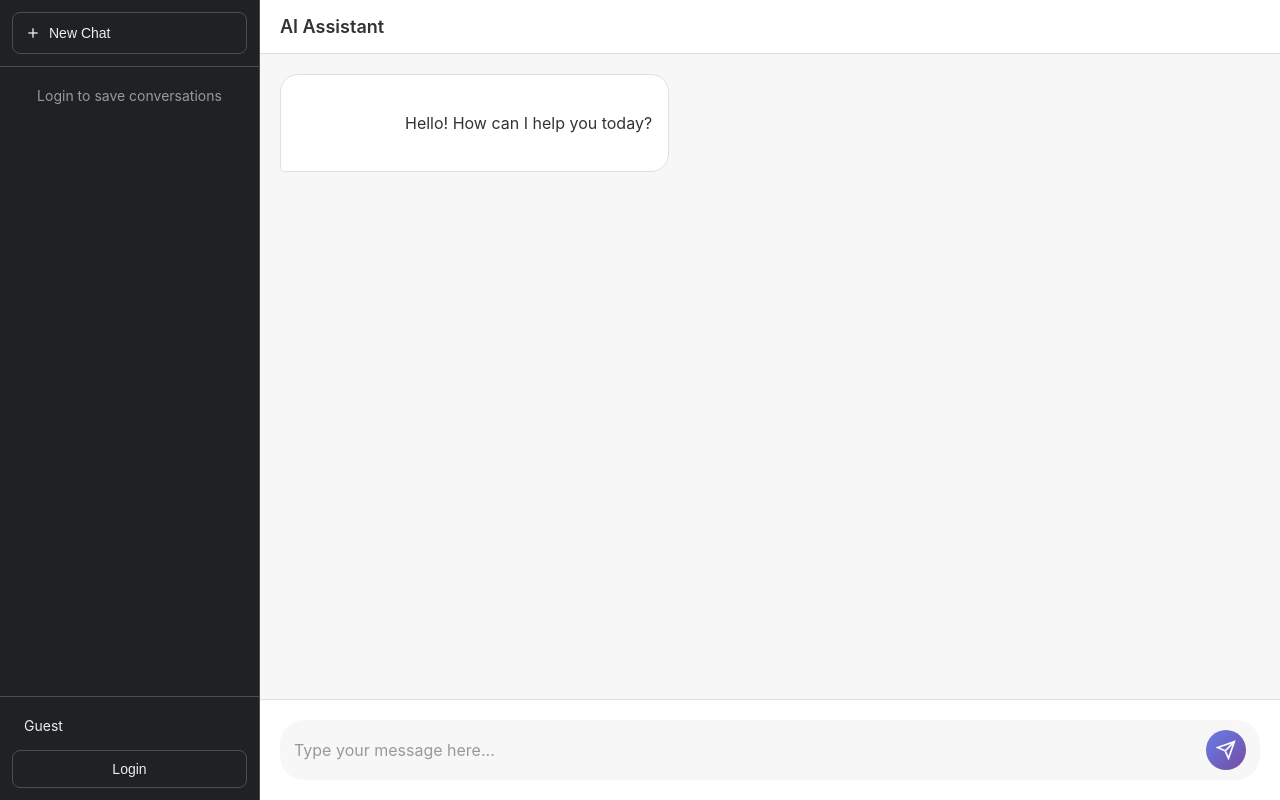
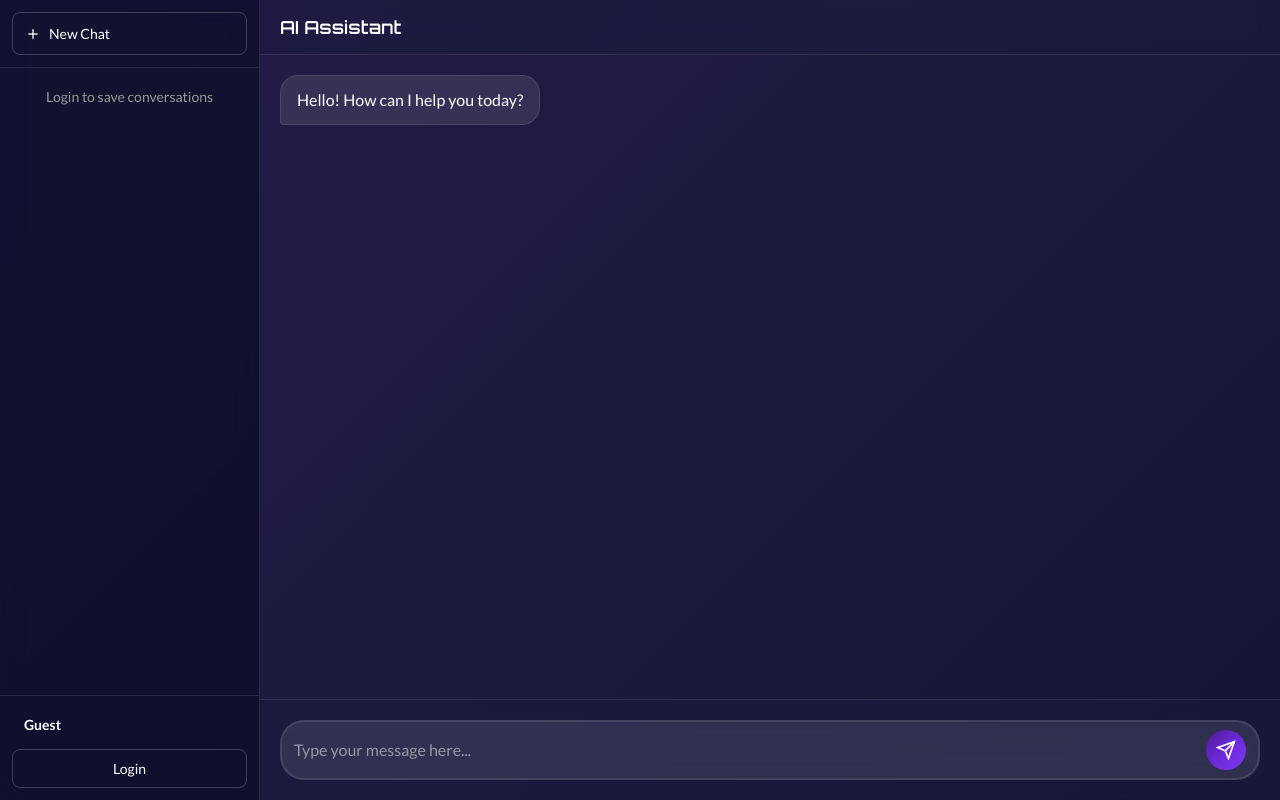
Before and after one commit to xendie/ai-wrapper, a Flask app: page / in a window 1280 px wide. Run offline with Flask 3, Linux system fonts and the light colour scheme; some libraries are stand-ins or nearby versions.

Commit message:
Change color, styling, fix chat response bubbles

```diff
--- a/static/css/style.css
+++ b/static/css/style.css
@@ -1,3 +1,19 @@
+@import url('https://fonts.googleapis.com/css2?family=Lato:wght@300;400;700&display=swap');
+
+/* Science Gothic font - if you have the font files, uncomment and update the paths below */
+/*
+@font-face {
+    font-family: 'Science Gothic';
+    src: url('/static/fonts/ScienceGothic-Regular.woff2') format('woff2'),
+         url('/static/fonts/ScienceGothic-Regular.woff') format('woff');
+    font-weight: normal;
+    font-style: normal;
+}
+*/
+
+/* Using Orbitron as a similar alternative until Science Gothic is added */
+@import url('https://fonts.googleapis.com/css2?family=Orbitron:wght@400;500;600;700;800;900&display=swap');
+
 * {
     margin: 0;
     padding: 0;
@@ -5,16 +21,39 @@
 }
 
 body {
-    font-family: -apple-system, BlinkMacSystemFont, 'Segoe UI', 'Roboto', 'Oxygen', 'Ubuntu', 'Cantarell', 'Fira Sans', 'Droid Sans', 'Helvetica Neue', sans-serif;
+    font-family: 'Lato', -apple-system, BlinkMacSystemFont, 'Segoe UI', 'Roboto', 'Oxygen', 'Ubuntu', 'Cantarell', 'Fira Sans', 'Droid Sans', 'Helvetica Neue', sans-serif;
     margin: 0;
     padding: 0;
     height: 100vh;
     overflow: hidden;
+    background: linear-gradient(135deg, #0a0e27 0%, #1a1a3e 25%, #2d1b4e 50%, #1a1a3e 75%, #0a0e27 100%);
+    background-size: 400% 400%;
+    animation: gradientShift 15s ease infinite;
+    color: #ffffff;
+}
+
+@keyframes gradientShift {
+    0% { background-position: 0% 50%; }
+    50% { background-position: 100% 50%; }
+    100% { background-position: 0% 50%; }
+}
+
+/* Headers, titles, and static elements use Science Gothic (Orbitron as fallback) */
+h1, h2, h3, h4, h5, h6,
+.chat-header h1,
+.conversation-title,
+.auth-card h1,
+.sidebar-header,
+.username {
+    font-family: 'Science Gothic', 'Orbitron', sans-serif;
+    font-weight: 600;
 }
 
 /* Auth Page Styles */
 body.auth-page {
-    background: linear-gradient(135deg, #667eea 0%, #764ba2 100%);
+    background: linear-gradient(135deg, #0a0e27 0%, #1a1a3e 25%, #2d1b4e 50%, #1a1a3e 75%, #0a0e27 100%);
+    background-size: 400% 400%;
+    animation: gradientShift 15s ease infinite;
     display: flex;
     justify-content: center;
     align-items: center;
@@ -142,42 +192,45 @@ body.auth-page {
 .app-container {
     display: flex;
     height: 100vh;
-    background: #f7f7f8;
+    background: transparent;
 }
 
 /* Sidebar Styles */
 .sidebar {
     width: 260px;
-    background: #202123;
-    color: #ececf1;
+    background: rgba(10, 14, 39, 0.7);
+    backdrop-filter: blur(10px);
+    color: #ffffff;
     display: flex;
     flex-direction: column;
-    border-right: 1px solid #4d4d4f;
+    border-right: 1px solid rgba(255, 255, 255, 0.1);
     transition: transform 0.3s ease;
 }
 
 .sidebar-header {
     padding: 12px;
-    border-bottom: 1px solid #4d4d4f;
+    border-bottom: 1px solid rgba(255, 255, 255, 0.1);
 }
 
 .new-chat-button {
     width: 100%;
     padding: 12px;
     background: transparent;
-    border: 1px solid #4d4d4f;
+    border: 1px solid rgba(255, 255, 255, 0.2);
     border-radius: 8px;
-    color: #ececf1;
+    color: #ffffff;
     font-size: 14px;
+    font-family: 'Lato', sans-serif;
     cursor: pointer;
     display: flex;
     align-items: center;
     gap: 8px;
-    transition: background 0.2s;
+    transition: background 0.2s, border-color 0.2s;
 }
 
 .new-chat-button:hover {
-    background: #343541;
+    background: rgba(139, 92, 246, 0.2);
+    border-color: rgba(139, 92, 246, 0.4);
 }
 
 .sidebar-content {
@@ -249,12 +303,12 @@ body.auth-page {
 }
 
 .conversation-delete:hover {
-    background: #565869;
+    background: rgba(220, 38, 38, 0.3);
 }
 
 .sidebar-footer {
     padding: 12px;
-    border-top: 1px solid #4d4d4f;
+    border-top: 1px solid rgba(255, 255, 255, 0.1);
 }
 
 .user-menu {
@@ -266,33 +320,36 @@ body.auth-page {
 .username {
     padding: 8px 12px;
     font-size: 14px;
-    color: #ececf1;
+    color: #ffffff;
     overflow: hidden;
     text-overflow: ellipsis;
     white-space: nowrap;
+    font-family: 'Lato', sans-serif;
 }
 
 .logout-button {
     width: 100%;
     padding: 10px;
     background: transparent;
-    border: 1px solid #4d4d4f;
+    border: 1px solid rgba(255, 255, 255, 0.2);
     border-radius: 8px;
-    color: #ececf1;
+    color: #ffffff;
     font-size: 14px;
+    font-family: 'Lato', sans-serif;
     cursor: pointer;
-    transition: background 0.2s;
+    transition: background 0.2s, border-color 0.2s;
 }
 
 .logout-button:hover {
-    background: #343541;
+    background: rgba(220, 38, 38, 0.2);
+    border-color: rgba(220, 38, 38, 0.4);
 }
 
 .sidebar-toggle {
     display: none;
     background: transparent;
     border: none;
-    color: white;
+    color: #ffffff;
     cursor: pointer;
     padding: 8px;
     border-radius: 4px;
@@ -300,22 +357,23 @@ body.auth-page {
 }
 
 .sidebar-toggle:hover {
-    background: rgba(255, 255, 255, 0.1);
+    background: rgba(139, 92, 246, 0.2);
 }
 
 .chat-container {
     flex: 1;
     display: flex;
     flex-direction: column;
-    background: white;
+    background: transparent;
     overflow: hidden;
 }
 
 .chat-header {
-    background: white;
-    color: #333;
+    background: rgba(26, 26, 62, 0.5);
+    backdrop-filter: blur(10px);
+    color: #ffffff;
     padding: 16px 20px;
-    border-bottom: 1px solid #e0e0e0;
+    border-bottom: 1px solid rgba(255, 255, 255, 0.1);
     display: flex;
     align-items: center;
     gap: 12px;
@@ -326,6 +384,7 @@ body.auth-page {
     font-weight: 600;
     margin: 0;
     flex: 1;
+    color: #ffffff;
 }
 
 .chat-messages {
@@ -335,7 +394,7 @@ body.auth-page {
     display: flex;
     flex-direction: column;
     gap: 16px;
-    background: #f7f7f8;
+    background: transparent;
 }
 
 .chat-messages::-webkit-scrollbar {
@@ -343,16 +402,16 @@ body.auth-page {
 }
 
 .chat-messages::-webkit-scrollbar-track {
-    background: #f1f1f1;
+    background: rgba(255, 255, 255, 0.05);
 }
 
 .chat-messages::-webkit-scrollbar-thumb {
-    background: #888;
+    background: rgba(255, 255, 255, 0.2);
     border-radius: 4px;
 }
 
 .chat-messages::-webkit-scrollbar-thumb:hover {
-    background: #555;
+    background: rgba(255, 255, 255, 0.3);
 }
 
 .message {
@@ -388,26 +447,113 @@ body.auth-page {
     line-height: 1.5;
     word-wrap: break-word;
     white-space: pre-wrap;
+    font-family: 'Lato', sans-serif;
 }
 
 .user-message .message-content {
-    background: linear-gradient(135deg, #667eea 0%, #764ba2 100%);
+    background: linear-gradient(135deg, #4c1d95 0%, #6d28d9 50%, #7c3aed 100%);
     color: white;
     border-bottom-right-radius: 4px;
 }
 
 .ai-message .message-content {
-    background: white;
-    color: #333;
-    border: 1px solid #e0e0e0;
+    background: rgba(255, 255, 255, 0.1);
+    backdrop-filter: blur(10px);
+    color: #ffffff;
+    border: 1px solid rgba(255, 255, 255, 0.1);
     border-bottom-left-radius: 4px;
+}
+
+/* Code block styles */
+.message-content .code-block-wrapper {
+    position: relative;
+    margin: 6px 0;
+}
+
+.message-content .code-block {
+    margin: 0;
+    padding: 16px;
+    background: rgba(0, 0, 0, 0.4);
+    border: 1px solid rgba(255, 255, 255, 0.15);
+    border-radius: 8px;
+    overflow-x: auto;
+    font-family: 'Consolas', 'Monaco', 'Courier New', monospace;
+    font-size: 14px;
+    line-height: 1.5;
+    position: relative;
+    overflow-y: visible;
+}
+
+.message-content .copy-code-button {
+    position: absolute;
+    bottom: 8px;
+    right: 8px;
+    background: rgba(26, 26, 62, 0.8);
+    backdrop-filter: blur(10px);
+    border: 1px solid rgba(255, 255, 255, 0.2);
+    border-radius: 6px;
+    padding: 6px 8px;
+    cursor: pointer;
+    color: #ffffff;
+    opacity: 0;
+    transition: opacity 0.2s, background 0.2s, border-color 0.2s;
+    z-index: 10;
+    display: flex;
+    align-items: center;
+    justify-content: center;
+}
+
+.message-content .code-block-wrapper:hover .copy-code-button {
+    opacity: 1;
+}
+
+.message-content .copy-code-button:hover {
+    background: rgba(139, 92, 246, 0.3);
+    border-color: rgba(139, 92, 246, 0.5);
+}
+
+.message-content .copy-code-button:active {
+    transform: scale(0.95);
+}
+
+.message-content .copy-code-button.copied {
+    background: rgba(34, 197, 94, 0.3);
+    border-color: rgba(34, 197, 94, 0.5);
+    opacity: 1;
+}
+
+.message-content .code-block code {
+    font-family: 'Consolas', 'Monaco', 'Courier New', monospace;
+    color: #e0e0e0;
+    background: transparent;
+    padding: 0;
+    border-radius: 0;
+    white-space: pre;
+    display: block;
+}
+
+.user-message .message-content .code-block {
+    background: rgba(0, 0, 0, 0.3);
+    border-color: rgba(255, 255, 255, 0.2);
+}
+
+/* Inline code styles */
+.message-content .inline-code {
+    font-family: 'Consolas', 'Monaco', 'Courier New', monospace;
+    font-size: 0.9em;
+    padding: 2px 6px;
+    background: rgba(0, 0, 0, 0.3);
+    border: 1px solid rgba(255, 255, 255, 0.15);
+    border-radius: 4px;
+    color: #a78bfa;
+    white-space: nowrap;
 }
 
 .message-content .streaming-cursor {
     display: inline-block;
     width: 2px;
     height: 1.2em;
-    background: #667eea;
+    background: #a78bfa;
     margin-left: 2px;
     animation: blink 1s infinite;
 }
@@ -423,23 +569,26 @@ body.auth-page {
 
 .chat-input-container {
     padding: 20px;
-    background: white;
-    border-top: 1px solid #e0e0e0;
+    background: rgba(26, 26, 62, 0.5);
+    backdrop-filter: blur(10px);
+    border-top: 1px solid rgba(255, 255, 255, 0.1);
 }
 
 .input-wrapper {
     display: flex;
     gap: 12px;
     align-items: flex-end;
-    background: #f7f7f8;
+    background: rgba(255, 255, 255, 0.1);
+    backdrop-filter: blur(10px);
     border-radius: 24px;
     padding: 8px 12px;
-    border: 2px solid transparent;
-    transition: border-color 0.2s;
+    border: 2px solid rgba(255, 255, 255, 0.1);
+    transition: border-color 0.2s, background 0.2s;
 }
 
 .input-wrapper:focus-within {
-    border-color: #667eea;
+    border-color: #8b5cf6;
+    background: rgba(255, 255, 255, 0.15);
 }
 
 #messageInput {
@@ -449,7 +598,8 @@ body.auth-page {
     background: transparent;
     resize: none;
     font-size: 16px;
-    font-family: inherit;
+    font-family: 'Lato', sans-serif;
+    color: #ffffff;
     padding: 8px 0;
     max-height: 150px;
     overflow-y: auto;
@@ -457,11 +607,11 @@ body.auth-page {
 }
 
 #messageInput::placeholder {
-    color: #999;
+    color: rgba(255, 255, 255, 0.5);
 }
 
 .send-button {
-    background: linear-gradient(135deg, #667eea 0%, #764ba2 100%);
+    background: linear-gradient(135deg, #4c1d95 0%, #6d28d9 50%, #7c3aed 100%);
     border: none;
     border-radius: 50%;
     width: 40px;
--- a/templates/index.html
+++ b/templates/index.html
@@ -5,6 +5,17 @@
     <meta name="viewport" content="width=device-width, initial-scale=1.0">
     <title>AI Chat</title>
     <link rel="stylesheet" href="/static/css/style.css">
+    <!-- Prism.js for code syntax highlighting -->
+    <link rel="stylesheet" href="https://cdnjs.cloudflare.com/ajax/libs/prism/1.29.0/themes/prism-tomorrow.min.css">
+    <script src="https://cdnjs.cloudflare.com/ajax/libs/prism/1.29.0/components/prism-core.min.js"></script>
+    <script src="https://cdnjs.cloudflare.com/ajax/libs/prism/1.29.0/plugins/autoloader/prism-autoloader.min.js"></script>
+    <script>
+        // Configure Prism autoloader
+        window.Prism = window.Prism || {};
+        Prism.plugins = Prism.plugins || {};
+        Prism.plugins.autoloader = Prism.plugins.autoloader || {};
+        Prism.plugins.autoloader.languages_path = 'https://cdnjs.cloudflare.com/ajax/libs/prism/1.29.0/components/';
+    </script>
 </head>
 <body>
     <div class="app-container">
@@ -46,9 +57,7 @@
             </div>
             <div class="chat-messages" id="chatMessages">
                 <div class="message ai-message">
-                    <div class="message-content">
-                        Hello! How can I help you today?
-                    </div>
+                    <div class="message-content">Hello! How can I help you today?</div>
                 </div>
             </div>
             <div class="chat-input-container">
```
Also changed, not shown: other parts of static/css/style.css (+34 -22 lines), static/js/script.js (+171 -11 lines).
